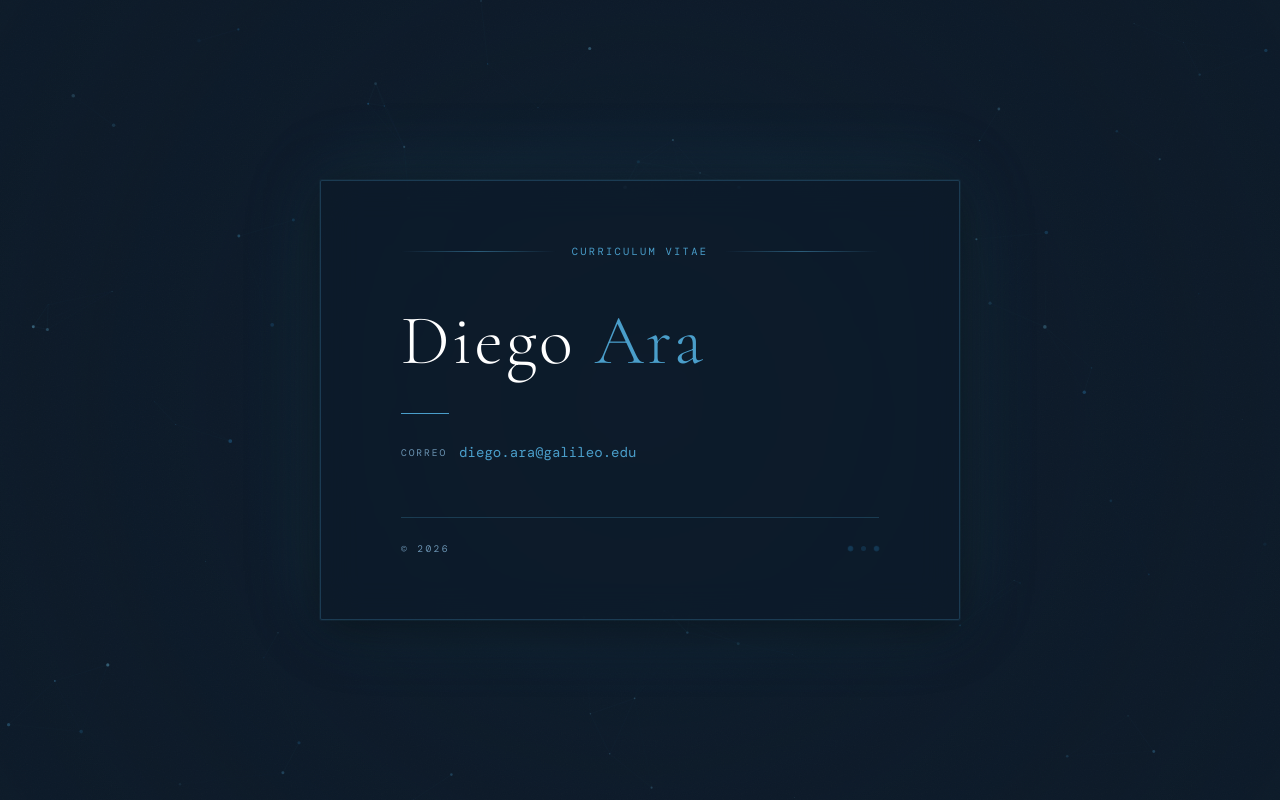
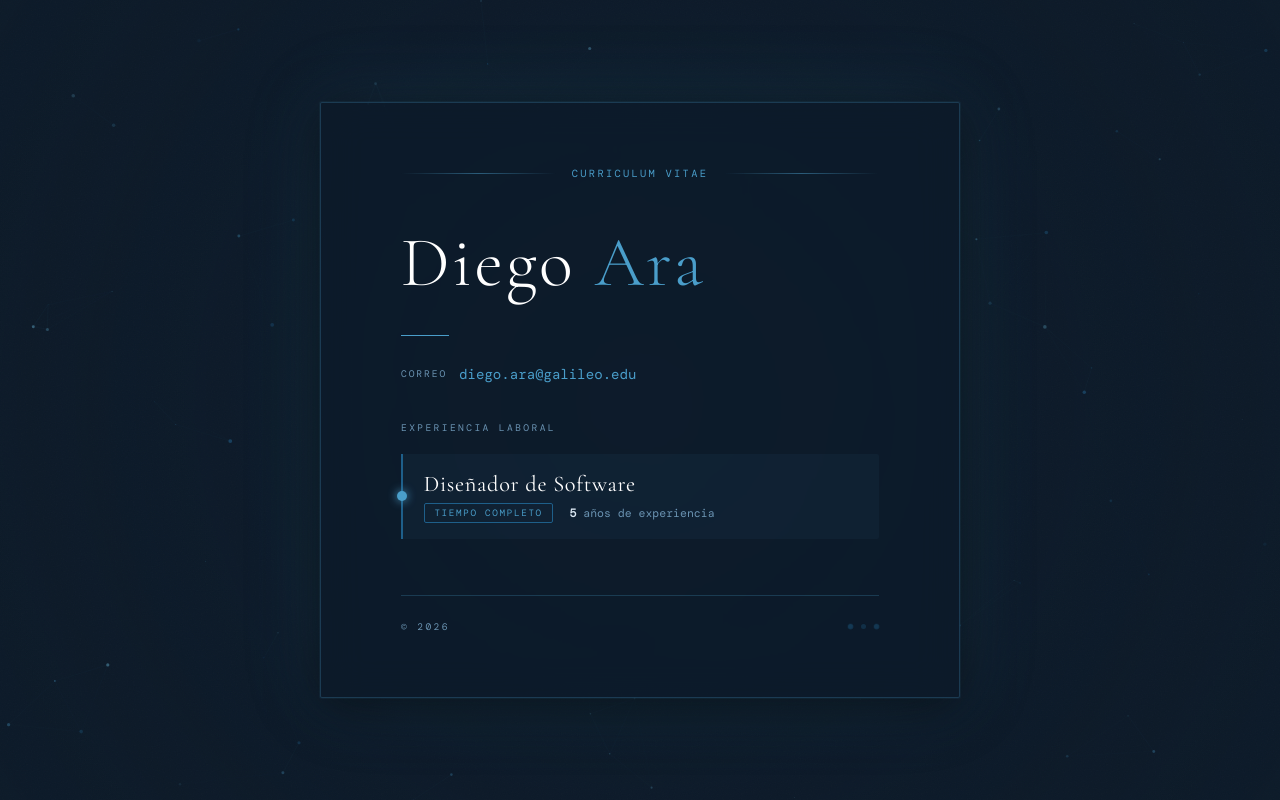
Before and after one commit to DiegoAra-Galileo/DiegoAra-Galileo.github.io, a plain HTML site: page index.html in a window 1280 px wide. Drawn offline with nearby package versions, Linux system fonts and the light colour scheme; a web font is replaced by a local one.

Commit message:
ajustes en index.hmtl, se agrego codigo

```diff
--- a/index.html
+++ b/index.html
@@ -9,14 +9,13 @@
     *, *::before, *::after { box-sizing: border-box; margin: 0; padding: 0; }
 
     :root {
-      --bg:        #0d1b2a;
-      --bg2:       #102236;
-      --accent:    #4a9eca;
-      --accent2:   #1e5f8a;
-      --glow:      rgba(74, 158, 202, 0.18);
-      --text:      #dce9f5;
-      --muted:     #6b94b3;
-      --line:      rgba(74, 158, 202, 0.25);
+      --bg:     #0d1b2a;
+      --accent: #4a9eca;
+      --accent2:#1e5f8a;
+      --glow:   rgba(74,158,202,0.18);
+      --text:   #dce9f5;
+      --muted:  #6b94b3;
+      --line:   rgba(74,158,202,0.25);
     }
 
     html, body {
@@ -27,7 +26,6 @@
       overflow-x: hidden;
     }
 
-    /* ── Animated canvas background ── */
     canvas {
       position: fixed;
       inset: 0;
@@ -35,7 +33,6 @@
       opacity: 0.55;
     }
 
-    /* ── Noise overlay ── */
     body::before {
       content: '';
       position: fixed;
@@ -47,7 +44,6 @@
       opacity: 0.6;
     }
 
-    /* ── Main layout ── */
     main {
       position: relative;
       z-index: 2;
@@ -59,9 +55,8 @@
       padding: 2rem;
     }
 
-    /* ── Card ── */
     .card {
-      background: rgba(13, 27, 42, 0.72);
+      background: rgba(13,27,42,0.72);
       border: 1px solid var(--line);
       border-radius: 2px;
       padding: 4rem 5rem;
@@ -81,7 +76,6 @@
       to   { opacity: 1; transform: translateY(0); }
     }
 
-    /* ── Top rule ── */
     .top-rule {
       display: flex;
       align-items: center;
@@ -105,7 +99,6 @@
       opacity: .5;
     }
 
-    /* ── Name ── */
     .name {
       font-family: 'Cormorant Garamond', serif;
       font-weight: 300;
@@ -120,7 +113,6 @@
       color: var(--accent);
     }
 
-    /* ── Divider ── */
     .divider {
       width: 3rem;
       height: 1px;
@@ -133,7 +125,6 @@
       to   { width: 3rem; opacity: 1; }
     }
 
-    /* ── Email ── */
     .email-row {
       display: flex;
       align-items: center;
@@ -167,7 +158,71 @@
     .email-link:hover { color: #a0d4f5; }
     .email-link:hover::after { width: 100%; }
 
-    /* ── Bottom bar ── */
+    .section-title {
+      font-size: .6rem;
+      letter-spacing: .25em;
+      text-transform: uppercase;
+      color: var(--muted);
+      margin-top: 2.4rem;
+      margin-bottom: 1.2rem;
+      animation: fadeUp 1.1s .5s cubic-bezier(.22,.61,.36,1) both;
+    }
+
+    .exp-card {
+      border-left: 2px solid var(--accent2);
+      padding: 1rem 1.3rem;
+      background: rgba(74,158,202,0.05);
+      border-radius: 0 2px 2px 0;
+      position: relative;
+      animation: fadeUp 1.1s .6s cubic-bezier(.22,.61,.36,1) both;
+      transition: background .3s;
+    }
+    .exp-card:hover {
+      background: rgba(74,158,202,0.10);
+    }
+    .exp-card::before {
+      content: '';
+      position: absolute;
+      left: -6px;
+      top: 50%;
+      transform: translateY(-50%);
+      width: 10px;
+      height: 10px;
+      border-radius: 50%;
+      background: var(--accent);
+      box-shadow: 0 0 10px var(--accent);
+    }
+    .exp-role {
+      font-family: 'Cormorant Garamond', serif;
+      font-size: 1.4rem;
+      font-weight: 400;
+      color: #fff;
+      letter-spacing: .03em;
+      margin-bottom: .4rem;
+    }
+    .exp-meta {
+      display: flex;
+      align-items: center;
+      gap: 1rem;
+      flex-wrap: wrap;
+    }
+    .exp-badge {
+      font-size: .58rem;
+      letter-spacing: .18em;
+      text-transform: uppercase;
+      color: var(--accent);
+      border: 1px solid var(--accent2);
+      border-radius: 2px;
+      padding: .2rem .6rem;
+    }
+    .exp-years {
+      font-size: .72rem;
+      color: var(--muted);
+    }
+    .exp-years strong {
+      color: var(--text);
+    }
+
     .bottom-bar {
       display: flex;
       justify-content: space-between;
@@ -175,7 +230,7 @@
       margin-top: 3.5rem;
       padding-top: 1.5rem;
       border-top: 1px solid var(--line);
-      animation: fadeUp 1.1s .55s cubic-bezier(.22,.61,.36,1) both;
+      animation: fadeUp 1.1s .7s cubic-bezier(.22,.61,.36,1) both;
     }
     .year {
       font-size: .6rem;
@@ -183,10 +238,7 @@
       color: var(--muted);
       text-transform: uppercase;
     }
-    .dot-row {
-      display: flex;
-      gap: .5rem;
-    }
+    .dot-row { display: flex; gap: .5rem; }
     .dot {
       width: 5px;
       height: 5px;
@@ -201,7 +253,6 @@
       50%       { opacity: 1;  transform: scale(1.4); }
     }
 
-    /* ── Cursor blink ── */
     .cursor {
       display: inline-block;
       width: 2px;
@@ -237,8 +288,18 @@
       <a class="email-link" href="mailto:diego.ara@galileo.edu">diego.ara@galileo.edu</a>
     </div>
 
+    <p class="section-title">Experiencia Laboral</p>
+
+    <div class="exp-card">
+      <div class="exp-role">Diseñador de Software</div>
+      <div class="exp-meta">
+        <span class="exp-badge">Tiempo completo</span>
+        <span class="exp-years"><strong>5</strong> años de experiencia</span>
+      </div>
+    </div>
+
     <div class="bottom-bar">
-      <span class="year">© 2026</span>
+      <span class="year">&copy; 2026</span>
       <div class="dot-row">
         <div class="dot"></div>
         <div class="dot"></div>
@@ -250,12 +311,9 @@
 </main>
 
 <script>
-  /* ── Particle field ── */
   const canvas = document.getElementById('c');
   const ctx    = canvas.getContext('2d');
-
   let W, H, particles = [];
-
   const COLORS = ['#1e5f8a','#2a7db5','#4a9eca','#6bbde0'];
 
   function resize() {
@@ -265,11 +323,11 @@
 
   function createParticle() {
     return {
-      x: Math.random() * W,
-      y: Math.random() * H,
-      r: Math.random() * 1.6 + 0.3,
-      vx: (Math.random() - .5) * .35,
-      vy: (Math.random() - .5) * .35,
+      x:     Math.random() * W,
+      y:     Math.random() * H,
+      r:     Math.random() * 1.6 + 0.3,
+      vx:    (Math.random() - .5) * .35,
+      vy:    (Math.random() - .5) * .35,
       color: COLORS[Math.floor(Math.random() * COLORS.length)],
       alpha: Math.random() * .6 + .15,
     };
@@ -288,7 +346,7 @@
         const d  = Math.sqrt(dx * dx + dy * dy);
         if (d < 130) {
           ctx.beginPath();
-          ctx.strokeStyle = `rgba(74,158,202,${(1 - d / 130) * 0.12})`;
+          ctx.strokeStyle = 'rgba(74,158,202,' + ((1 - d / 130) * 0.12) + ')';
           ctx.lineWidth = 0.5;
           ctx.moveTo(particles[i].x, particles[i].y);
           ctx.lineTo(particles[j].x, particles[j].y);
@@ -300,23 +358,18 @@
 
   function loop() {
     ctx.clearRect(0, 0, W, H);
-
-    /* deep gradient wash */
-    const g = ctx.createRadialGradient(W*.5, H*.5, 0, W*.5, H*.5, Math.max(W,H)*.7);
+    var g = ctx.createRadialGradient(W*.5, H*.5, 0, W*.5, H*.5, Math.max(W,H)*.7);
     g.addColorStop(0, 'rgba(16,34,54,.65)');
-    g.addColorStop(1, 'rgba(8,15,24,.0)');
+    g.addColorStop(1, 'rgba(8,15,24,0)');
     ctx.fillStyle = g;
     ctx.fillRect(0, 0, W, H);
-
     drawConnections();
-
-    particles.forEach(p => {
+    particles.forEach(function(p) {
       p.x += p.vx; p.y += p.vy;
       if (p.x < 0) p.x = W;
       if (p.x > W) p.x = 0;
       if (p.y < 0) p.y = H;
       if (p.y > H) p.y = 0;
-
       ctx.beginPath();
       ctx.arc(p.x, p.y, p.r, 0, Math.PI * 2);
       ctx.fillStyle = p.color;
@@ -324,11 +377,10 @@
       ctx.fill();
       ctx.globalAlpha = 1;
     });
-
     requestAnimationFrame(loop);
   }
 
-  window.addEventListener('resize', () => { resize(); });
+  window.addEventListener('resize', resize);
   init();
   loop();
 </script>
```
